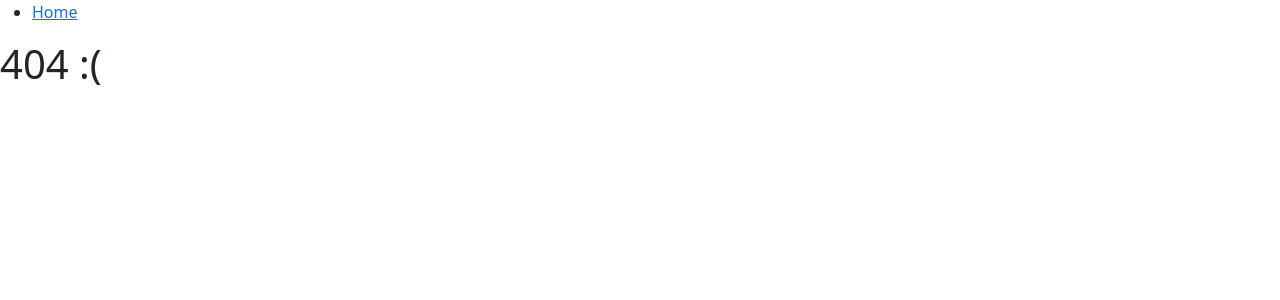
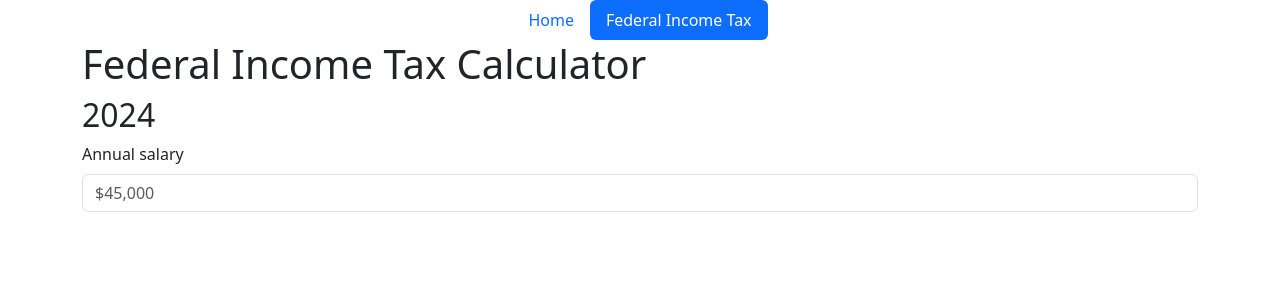
Before and after one commit to walston/tax-calculator, a React (Vite) app: page /federal-income-tax-calculator in a window 1280 px wide. Before the commit this address had no page. Shown: the top 300 px of the page. Built offline with nearby package versions, Linux system fonts and the light colour scheme.

Commit message:
bootstrap react, initial form

```diff
--- a/package.json
+++ b/package.json
@@ -12,6 +12,7 @@
   "dependencies": {
     "bootstrap": "^5.3.3",
     "react": "^18.2.0",
+    "react-bootstrap": "^2.10.2",
     "react-dom": "^18.2.0",
     "react-router-dom": "^6.22.3"
   },
--- a/src/App.tsx
+++ b/src/App.tsx
@@ -1,5 +1,6 @@
 import { BrowserRouter, Routes, Route } from 'react-router-dom'
 import Layout from './Layout'
+import IncomeTaxFederal from './pages/calculators/IncomeTaxFederal'
 import Index from './pages/Index'
 import NoPage from './pages/404'
 
@@ -9,6 +10,7 @@ const App = () => {
       <Routes>
         <Route path="/" element={<Layout/>}>
           <Route index element={<Index/>}/>
+          <Route path="federal-income-tax-calculator" element={<IncomeTaxFederal/>}/>
           <Route path="*" element={<NoPage/>}/>
         </Route>
       </Routes>
--- a/src/Layout.tsx
+++ b/src/Layout.tsx
@@ -1,15 +1,32 @@
-import { Outlet, Link } from 'react-router-dom'
+import {Outlet, NavLink} from 'react-router-dom'
 
 const Layout = () => {
   return (
     <>
-      <nav>
-        <ul>
-          <li><Link to="/">Home</Link></li>
-        </ul>
-      </nav>
+      <div className="container">
+        <nav>
+          <ul className="nav nav-pills justify-content-center">
+            <li className="nav-item">
+              <NavLink
+                to="/"
+                className={({ isActive }) => (isActive ? "active" : "") + " nav-link"}
+              >
+                Home
+              </NavLink>
 
-      <Outlet/>
+            </li>
+            <li className="nav-item">
+              <NavLink
+                to="/federal-income-tax-calculator"
+                className={({ isActive }) => (isActive ? "active" : "") + " nav-link"}
+              >
+                Federal Income Tax
+              </NavLink>
+            </li>
+          </ul>
+        </nav>
+        <Outlet/>
+      </div>
     </>
   )
 }
--- a/src/index.scss
+++ b/src/index.scss
@@ -1,4 +1 @@
-/* src/index.scss */
 @import 'bootstrap';
-
-/* Your custom SCSS styles */
--- a/src/pages/Index.tsx
+++ b/src/pages/Index.tsx
@@ -1,7 +1,30 @@
 const Index = () => {
   return (
-    <h1>Home</h1>
+    <>
+      <h1>Home</h1>
+    </>
   )
 }
 
 export default Index
+
+
+/*
+<employee-list class="red-theme" />
+<add-employee-form />
+*/
+
+
+// employee-list component
+/*
+<template>
+  <div class="red-theme employee-list-wrapper">
+    <ul class="employee-list">
+      <li>Employee</li>
+      <li>Employee</li>
+      <li>Employee</li>
+      <li>Employee</li>
+    </ul>
+  </div>
+</template>
+*/
--- /dev/null
+++ b/src/pages/calculators/IncomeTaxFederal.tsx
@@ -0,0 +1,22 @@
+import {Form} from 'react-bootstrap'
+
+const IncomeTaxFederal = () => {
+  return (
+    <>
+      <h1>Federal Income Tax Calculator</h1>
+      <h2>2024</h2>
+
+      <Form>
+        <Form.Group className="mb-3" controlId="incomeTax.salary">
+          <Form.Label>Annual salary</Form.Label>
+          <Form.Control
+            type="text"
+            placeholder="$45,000"
+          />
+        </Form.Group>
+      </Form>
+    </>
+  )
+}
+
+export default IncomeTaxFederal
```
Also changed, not shown: 1 other file (tests, documents, lock files or other folders).
